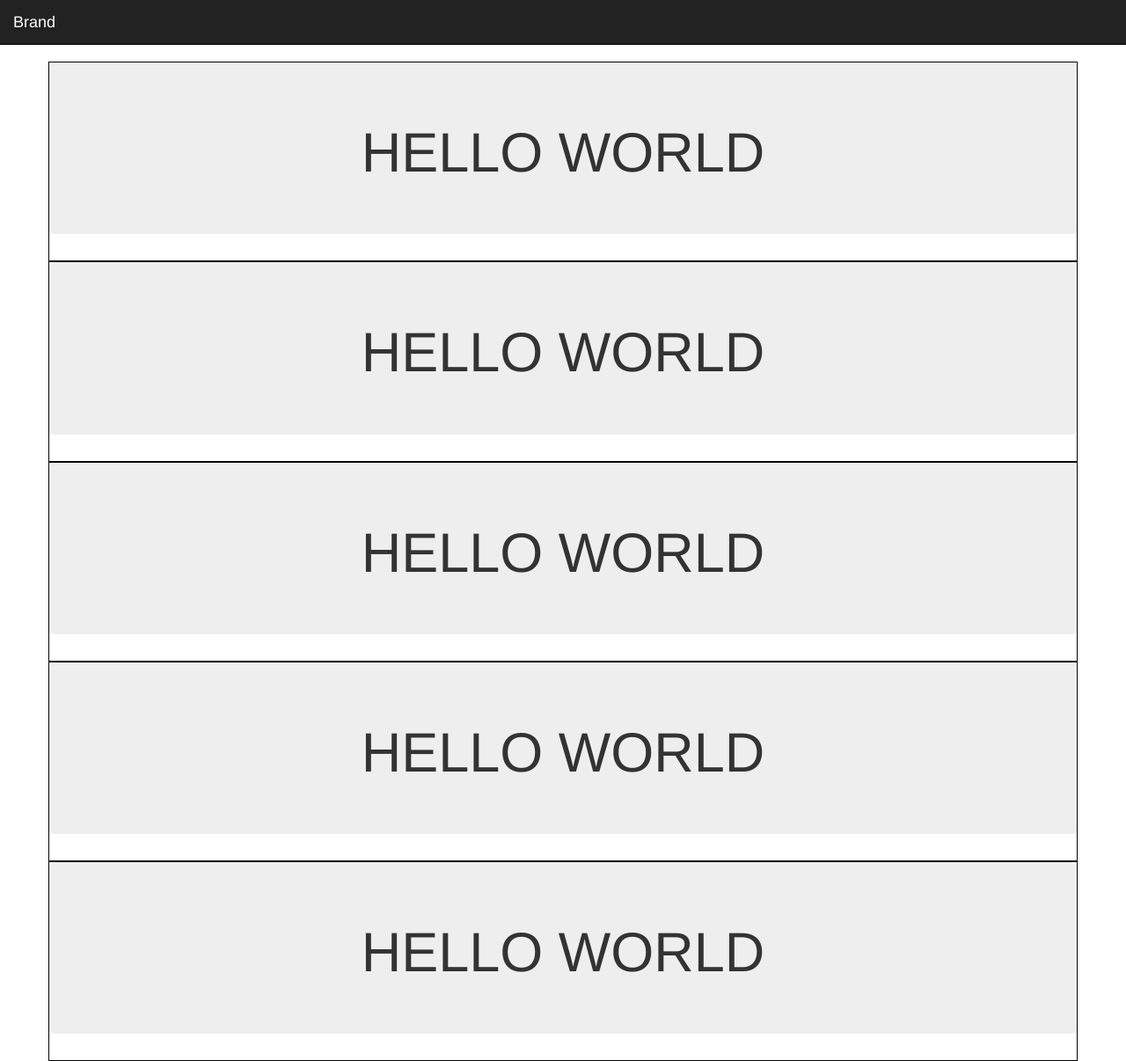
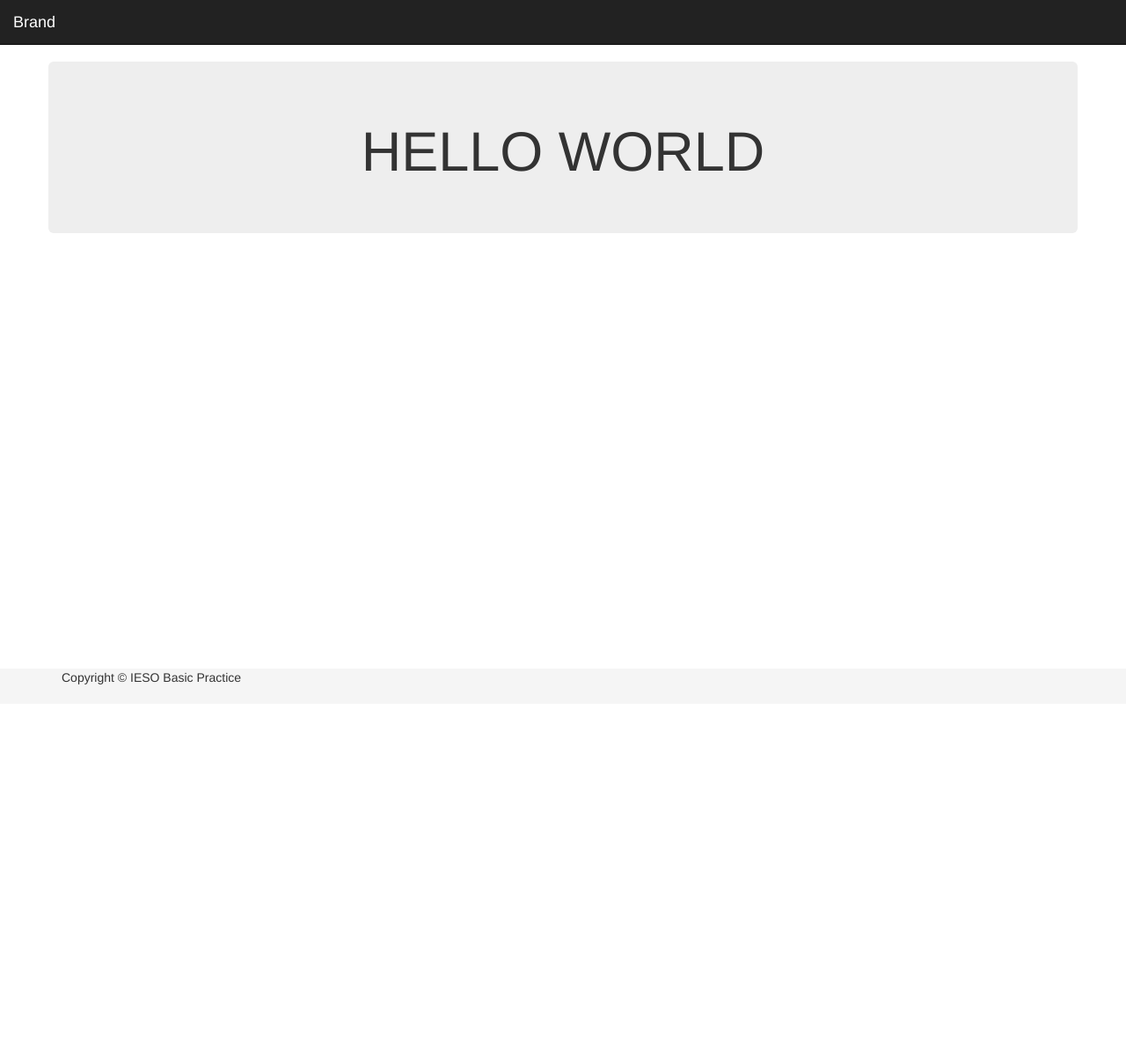
Before and after one commit to iesoitzel/practica_1, a website: page public/index.html in a window 1280 px wide. Shown: the whole page at 88% size. After the commit the page ends 800 px from the top, so only its background shows below. Drawn offline with Linux system fonts and the light colour scheme.

Commit message:
agregar futer

```diff
--- a/public/css/style.css
+++ b/public/css/style.css
@@ -1,7 +1,18 @@
-body{
-	padding-top: 70px;
+html {
+	position: relative;
+	min-height: 100%;
 }
 
-#ejemplo{
-	border: 1px solid black;
+body {
+	padding-top: 70px;
+	margin-bottom: 60px;
 }
+
+footer {
+	position: absolute;
+	bottom: 0;
+	width: 100%;
+	/* Set the fixed height of the footer here */
+	height: 40px;
+	background-color: #f5f5f5;
+}
--- a/public/index.html
+++ b/public/index.html
@@ -22,41 +22,21 @@
     			</div>
 			</div>
 		</nav>
-		<div class="container" id="ejemplo">
+		<div class="container" >
 			<div class="row">
 				<div class="jumbotron">
 					<h1 class="text-center"> HELLO WORLD </h1>
 				</div>
 			</div>
 		</div>
-
-		<div class="container" id="ejemplo">
-			<div class="row">
-				<div class="jumbotron">
-					<h1 class="text-center"> HELLO WORLD </h1>
-				</div>
-			</div>
-		</div>
-<div class="container" id="ejemplo">
-			<div class="row">
-				<div class="jumbotron">
-					<h1 class="text-center"> HELLO WORLD </h1>
-				</div>
-			</div>
-		</div>
-<div class="container" id="ejemplo">
-			<div class="row">
-				<div class="jumbotron">
-					<h1 class="text-center"> HELLO WORLD </h1>
-				</div>
-			</div>
-		</div>
-<div class="container" id="ejemplo">
-			<div class="row">
-				<div class="jumbotron">
-					<h1 class="text-center"> HELLO WORLD </h1>
-				</div>
-			</div>
-		</div>
+	<footer>
+         <div class="container">
+		 <div class="row">
+		 <div class="col-xs-12 col-sm-12 col-md-12 col-lg-12">
+         	<p>Copyright &copy; IESO Basic Practice</p>
+		 		</div>
+         	</div>
+         </div>
+	</footer>
 	</body>
 </html>
```
